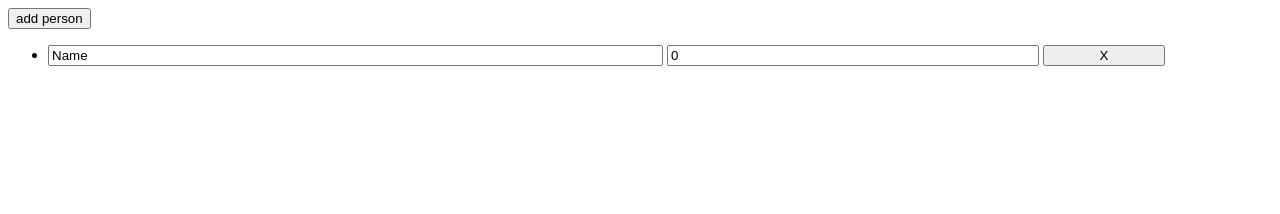
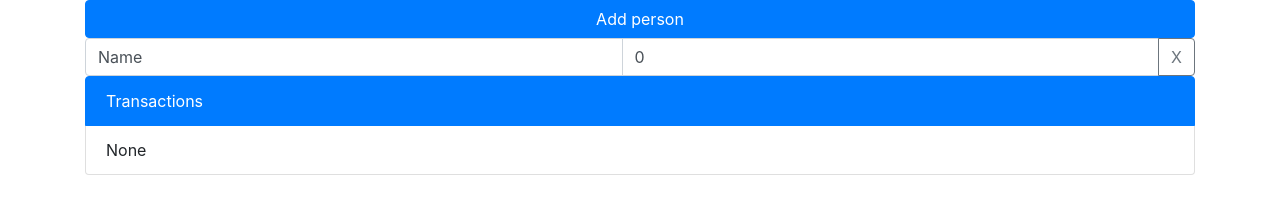
Before and after one commit to kebabbi/wiebetaaltwat, a plain HTML site: page index.html in a window 1280 px wide. Drawn offline with nearby package versions, Linux system fonts and the light colour scheme.

Commit message:
added bootstrap

```diff
--- a/index.html
+++ b/index.html
@@ -9,45 +9,42 @@
 
     <script src="https://cdn.jsdelivr.net/npm/vue"></script>
 
+    <link rel="stylesheet" href="https://maxcdn.bootstrapcdn.com/bootstrap/4.0.0/css/bootstrap.min.css" integrity="sha384-Gn5384xqQ1aoWXA+058RXPxPg6fy4IWvTNh0E263XmFcJlSAwiGgFAW/dAiS6JXm" crossorigin="anonymous">
+
     <style>
         .people-list-item {
           transition: all .2s;
-          margin-right: 10px;
         }
-        .people-list-enter, .people-list-leave-to
-        /* .people-list-leave-active below version 2.1.8 */ {
+        .people-list-enter, .people-list-leave-to {
           opacity: 0;
           transform: translateY(30px);
         }
         .people-list-leave-active {
           position: absolute;
         }
-        .person-name{
-            width:50%;
-        }
-        .person-amount{
-            width:30%;
-        }
-        .person-delete{
-            width:10%;
-        }
     </style>
 </head>
 <body>
-    <div id="app-4">
-        <button v-on:click="addPerson">add person</button>
-        <ul>
-            <transition-group name="people-list">
-                <li v-for="(person, index) in people" v-bind:key="person" class="people-list-item">
-                    <input v-model="person.name" onClick="this.select()" class="person-name">
-                    <input v-model.number="person.amount" onClick="this.select()" type="number" min="0" step="any" class="person-amount">
-                    <button v-on:click="people.splice(index, 1)" class="person-delete">X</button>
-                </li>
-            </transition>
+    <div id="app-4" class="container">
+        <button type="button" class="btn btn-primary btn-block" v-on:click="addPerson">Add person</button>
+        <transition-group name="people-list">
+            <div v-for="(person, index) in people" v-bind:key="person" class="people-list-item">
+                <div class="input-group">
+                    <input v-model="person.name" type="text" class="form-control" placeholder="Name" onclick="this.select()">
+                    <input v-model.number="person.amount" type="number" min="0" step="any" class="form-control" placeholder="Amount" onclick="this.select()">
+                    <div class="input-group-append">
+                        <button v-on:click="people.splice(index, 1)" class="btn btn-outline-secondary">X</button>
+                    </div>
+                </div>
+            </div>
+        </transition-group>
+        <ul class="list-group">
+            <li class="list-group-item active">Transactions</li>
+            <li v-if="!transactions.length" class="list-group-item">None</li>
+            <li v-for="transaction in transactions" class="list-group-item">
+                {{transaction.from}} pays {{transaction.amount.toFixed(2)}} to {{transaction.to}}
+            </li>
         </ul>
-        <p v-for="transaction in transactions">
-            {{transaction.from}} pays {{transaction.amount.toFixed(2)}} to {{transaction.to}}
-        </p>
     </div>
 
     <script>
```
